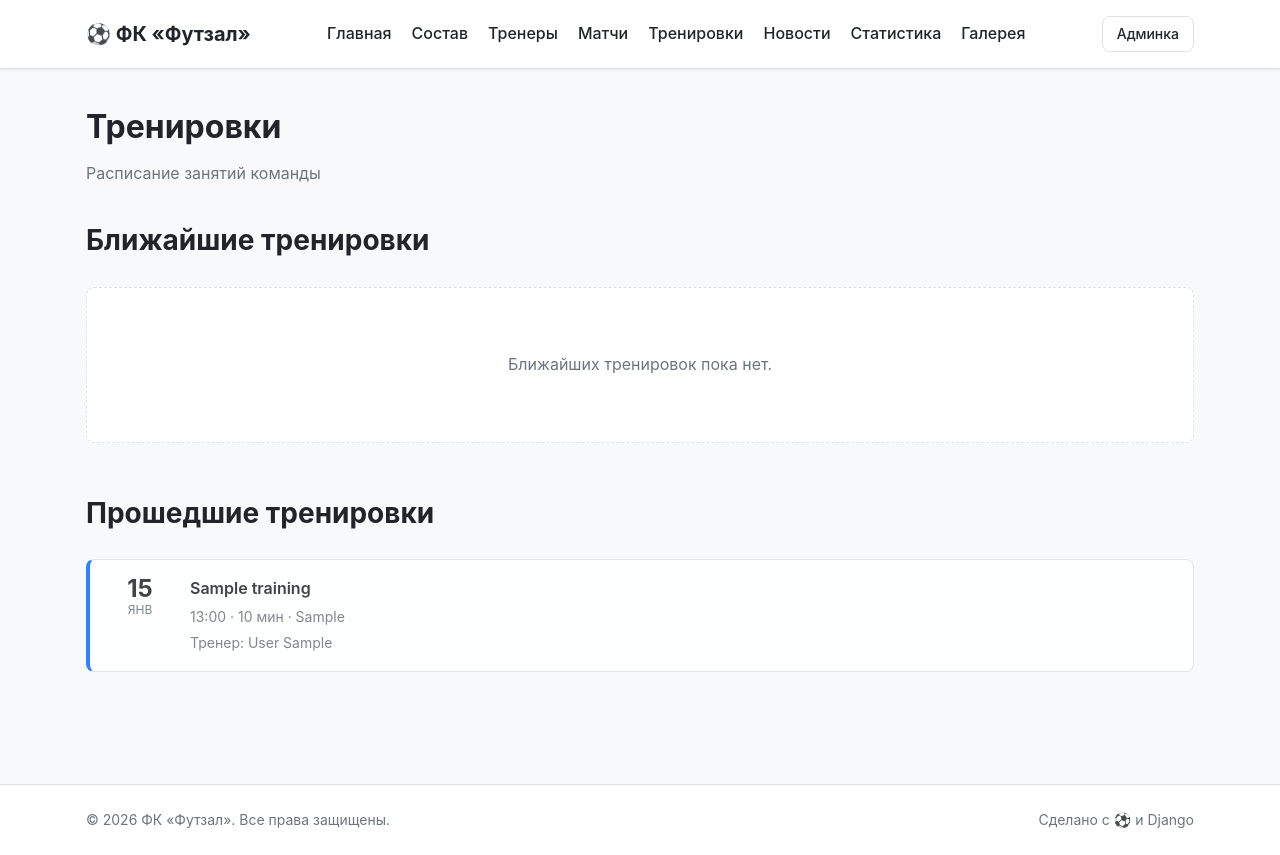
After one commit to Andrey-Dubov-25/futsal_team, a Django app: page /trainings/ in a window 1280 px wide. The commit adds this page. Run offline with Django 5.2, Linux system fonts and the light colour scheme; tables that the repository leaves empty hold one stand-in row (values such as "Sample post"); parts of the project's set-up code (start-up, migrations or seed data) failed here and were passed over.

Commit message:
feat(web): add trainings page

```diff
--- a/apps/web/urls.py
+++ b/apps/web/urls.py
@@ -16,6 +16,7 @@ urlpatterns = [
         name='player-detail',
     ),
     path('staff/', views.staff_list, name='staff-list'),
+    path('trainings/', views.trainings_list, name='trainings-list'),
     path('matches/', views.matches_list, name='matches-list'),
     path(
         'matches/<int:pk>/',
--- a/apps/web/views.py
+++ b/apps/web/views.py
@@ -13,6 +13,7 @@ from apps.matches.models import Match
 from apps.news.models import NewsPost
 from apps.players.models import Player
 from apps.staff.models import Staff
+from apps.training.models import Training
 
 from .forms import CommentForm
 from .services import get_player_stats, get_team_stats
@@ -215,3 +216,25 @@ def staff_list(request):
         'staff/list.html',
         {'staff': staff},
     )
+
+
+def trainings_list(request):
+    """Страница расписания тренировок."""
+    now = timezone.now()
+
+    upcoming = (
+        Training.objects.filter(date__gte=now, is_cancelled=False)
+        .select_related('coach')
+        .order_by('date')
+    )
+    past = (
+        Training.objects.filter(date__lt=now)
+        .select_related('coach')
+        .order_by('-date')[:20]
+    )
+
+    return render(
+        request,
+        'training/list.html',
+        {'upcoming': upcoming, 'past': past},
+    )
--- a/static/css/style.css
+++ b/static/css/style.css
@@ -1649,3 +1649,109 @@ main.container {
         max-height: 240px;
     }
 }
+
+/* ============================================================================
+   Trainings list
+   ========================================================================= */
+
+.trainings-list {
+    display: flex;
+    flex-direction: column;
+    gap: 8px;
+}
+
+.trainings-list--past {
+    opacity: 0.85;
+}
+
+.training-row {
+    display: grid;
+    grid-template-columns: 60px 1fr;
+    gap: 20px;
+    padding: 16px 20px;
+    background: var(--color-surface);
+    border: 1px solid var(--color-border);
+    border-left: 4px solid var(--color-primary);
+    border-radius: var(--radius);
+}
+
+.training-row--cancelled {
+    border-left-color: #dc3545;
+    opacity: 0.7;
+}
+
+.training-row--cancelled .training-row__title {
+    text-decoration: line-through;
+    text-decoration-color: var(--color-text-muted);
+}
+
+.training-row__date {
+    text-align: center;
+    line-height: 1.1;
+    align-self: start;
+}
+
+.training-row__date-day {
+    font-size: 24px;
+    font-weight: 700;
+}
+
+.training-row__date-month {
+    font-size: 12px;
+    text-transform: uppercase;
+    color: var(--color-text-muted);
+}
+
+.training-row__title {
+    font-weight: 600;
+    font-size: 16px;
+}
+
+.training-row__meta {
+    font-size: 14px;
+    color: var(--color-text-muted);
+    margin-top: 4px;
+}
+
+.training-row__coach {
+    font-size: 14px;
+    color: var(--color-text-muted);
+    margin-top: 4px;
+}
+
+.training-row__comment {
+    font-size: 14px;
+    color: var(--color-text-muted);
+    margin-top: 8px;
+    font-style: italic;
+}
+
+.badge--cancelled {
+    display: inline-block;
+    padding: 2px 8px;
+    background: #f8d7da;
+    color: #58151c;
+    border-radius: 10px;
+    font-size: 11px;
+    font-weight: 500;
+    text-transform: uppercase;
+    letter-spacing: 0.5px;
+    margin-left: 8px;
+    vertical-align: middle;
+}
+
+/* ============================================================================
+   Адаптив для тренировок
+   ========================================================================= */
+
+@media (max-width: 640px) {
+    .training-row {
+        grid-template-columns: 50px 1fr;
+        gap: 12px;
+        padding: 12px 16px;
+    }
+
+    .training-row__date-day {
+        font-size: 20px;
+    }
+}
--- a/templates/home.html
+++ b/templates/home.html
@@ -52,6 +52,12 @@
             </a>
         </article>
         <article class="card">
+            <a href="{% url 'web:trainings-list' %}" class="card">
+                <h3>Тренировки</h3>
+                <p>Расписание занятий: время, место, тренер.</p>
+            </a>
+        </article>
+        <article class="card">
             <a href="{% url 'web:gallery-list' %}" class="card">
                 <h3>Галерея</h3>
                 <p>Фото с матчей, турниров и событий.</p>
--- a/templates/partials/header.html
+++ b/templates/partials/header.html
@@ -9,6 +9,7 @@
             <a href="{% url 'web:players-list' %}">Состав</a>
             <a href="{% url 'web:staff-list' %}">Тренеры</a>
             <a href="{% url 'web:matches-list' %}">Матчи</a>
+            <a href="{% url 'web:trainings-list' %}">Тренировки</a>
             <a href="{% url 'web:news-list' %}">Новости</a>
             <a href="{% url 'web:stats-team' %}">Статистика</a>
             <a href="{% url 'web:gallery-list' %}">Галерея</a>
--- /dev/null
+++ b/templates/training/list.html
@@ -0,0 +1,98 @@
+{% extends 'base.html' %}
+
+{% block title %}Тренировки — Мини-футбольная команда{% endblock %}
+
+{% block content %}
+<section class="section">
+    <div class="page-header">
+        <h1 class="page-header__title">Тренировки</h1>
+        <p class="page-header__subtitle">
+            Расписание занятий команды
+        </p>
+    </div>
+
+    <h2 class="section__title">Ближайшие тренировки</h2>
+    {% if upcoming %}
+        <div class="trainings-list">
+            {% for training in upcoming %}
+                <article class="training-row">
+                    <div class="training-row__date">
+                        <div class="training-row__date-day">
+                            {{ training.date|date:"d" }}
+                        </div>
+                        <div class="training-row__date-month">
+                            {{ training.date|date:"M" }}
+                        </div>
+                    </div>
+                    <div class="training-row__main">
+                        <div class="training-row__title">
+                            {{ training.title }}
+                        </div>
+                        <div class="training-row__meta">
+                            {{ training.date|date:"H:i" }}
+                            · {{ training.duration_minutes }} мин
+                            · {{ training.location }}
+                        </div>
+                        {% if training.coach %}
+                            <div class="training-row__coach">
+                                Тренер: {{ training.coach.full_name }}
+                            </div>
+                        {% endif %}
+                        {% if training.comment %}
+                            <div class="training-row__comment">
+                                {{ training.comment }}
+                            </div>
+                        {% endif %}
+                    </div>
+                </article>
+            {% endfor %}
+        </div>
+    {% else %}
+        <div class="empty-state">
+            <p>Ближайших тренировок пока нет.</p>
+        </div>
+    {% endif %}
+
+    <h2 class="section__title" style="margin-top: 48px;">
+        Прошедшие тренировки
+    </h2>
+    {% if past %}
+        <div class="trainings-list trainings-list--past">
+            {% for training in past %}
+                <article class="training-row{% if training.is_cancelled %} training-row--cancelled{% endif %}">
+                    <div class="training-row__date">
+                        <div class="training-row__date-day">
+                            {{ training.date|date:"d" }}
+                        </div>
+                        <div class="training-row__date-month">
+                            {{ training.date|date:"M" }}
+                        </div>
+                    </div>
+                    <div class="training-row__main">
+                        <div class="training-row__title">
+                            {{ training.title }}
+                            {% if training.is_cancelled %}
+                                <span class="badge badge--cancelled">Отменена</span>
+                            {% endif %}
+                        </div>
+                        <div class="training-row__meta">
+                            {{ training.date|date:"H:i" }}
+                            · {{ training.duration_minutes }} мин
+                            · {{ training.location }}
+                        </div>
+                        {% if training.coach %}
+                            <div class="training-row__coach">
+                                Тренер: {{ training.coach.full_name }}
+                            </div>
+                        {% endif %}
+                    </div>
+                </article>
+            {% endfor %}
+        </div>
+    {% else %}
+        <div class="empty-state">
+            <p>Прошедших тренировок нет.</p>
+        </div>
+    {% endif %}
+</section>
+{% endblock %}
```
Also changed, not shown: pytest_tests/web/test_training_pages.py (added, +66 -0 lines). Lines whose indentation alone changed are shown as unchanged.
